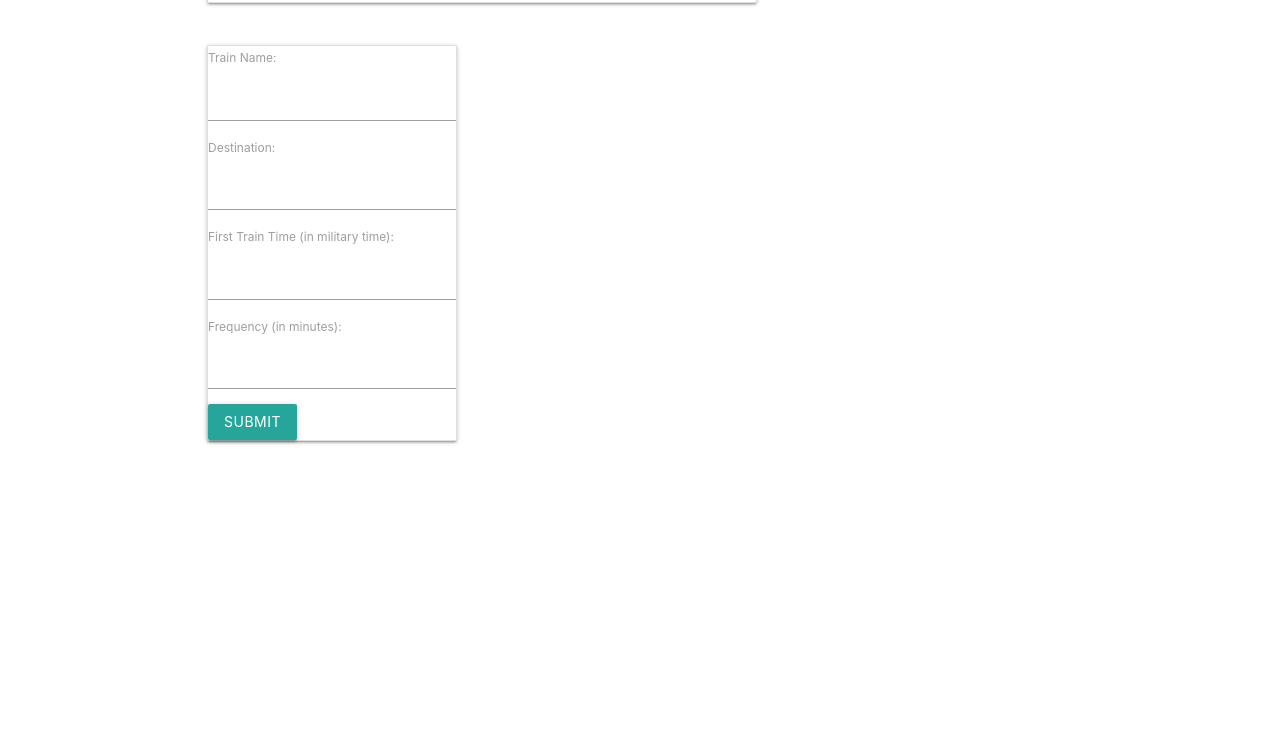
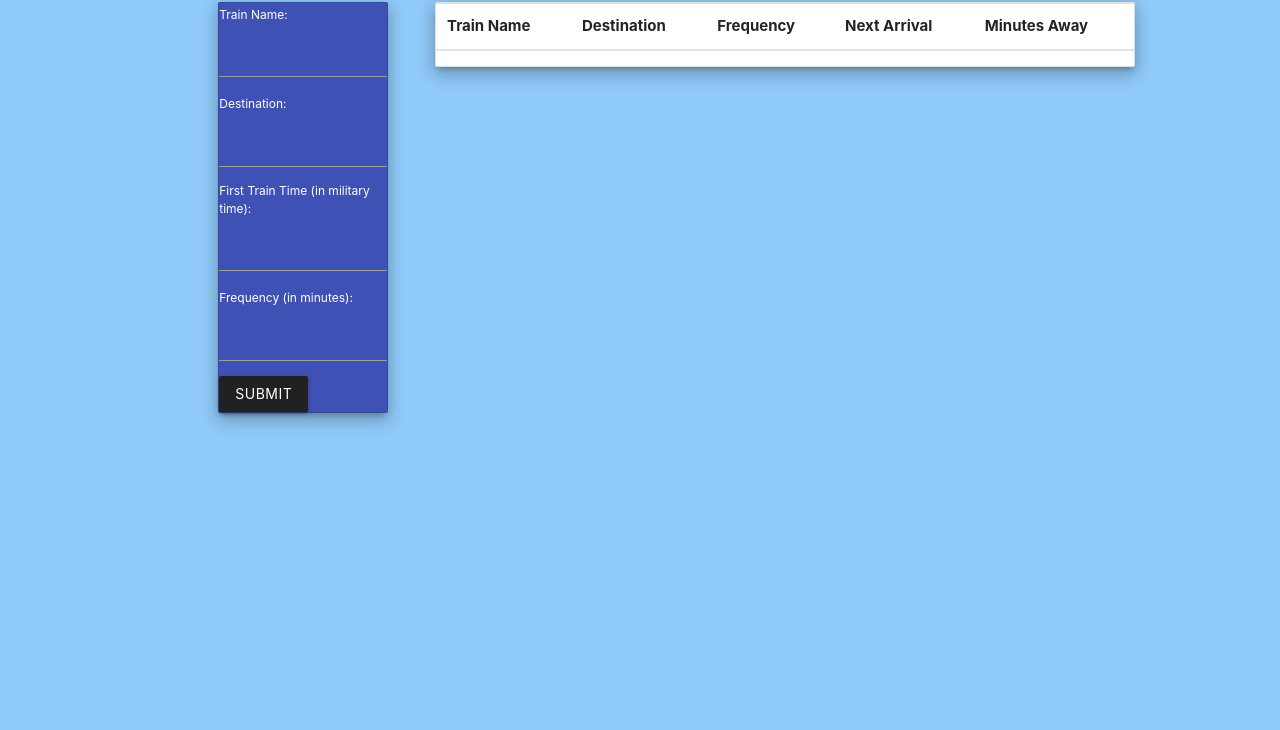
Before and after one commit to BethGrogg/Train_Scheduler, a plain HTML site: page index.html in a window 1280 px wide. Shown: the part 70-800 px from the top of the page. Drawn offline with nearby package versions, Linux system fonts and the light colour scheme; no server answers.

Commit message:
added some design changes utilizing materialize

```diff
--- a/assets/css/style.css
+++ b/assets/css/style.css
@@ -0,0 +1,11 @@
+.adding-new {
+    width: 170px;
+    float: left;
+    color: white !important;
+}
+
+.display-info {
+    width: 700px;
+    float: none;
+    margin: 10px 0 0 20px;
+}
--- a/index.html
+++ b/index.html
@@ -8,6 +8,7 @@
     <script src="https://cdnjs.cloudflare.com/ajax/libs/jquery/3.2.1/jquery.min.js"></script>
     <script src="assets/javascript/scheduler.js"></script>
     <link rel="stylesheet" href="https://maxcdn.bootstrapcdn.com/bootstrap/4.0.0/css/bootstrap.min.css">
+    <link href="https://fonts.googleapis.com/icon?family=Material+Icons" rel="stylesheet">
     <link rel="stylesheet" type="text/css" href="./assets/css/style.css">
     <!--Import materialize.css-->
     <link type="text/css" rel="stylesheet" href="./assets/css/materialize.css"  media="screen,projection"/>
@@ -18,12 +19,44 @@
     <script type="text/javascript" src="./assets/javascript/materialize.js"></script>
 </head>
 
-<body>
+<body class="blue lighten-3">
+        <nav>
+                <div class="nav-wrapper indigo shadow">
+
+                  <a href="#" class="brand-logo center"><i class="material-icons">train</i>Train Scheduler</a>
+
+                </div>
+              </nav>
 
     <div class="container">
         <div class="row">
-            <div class="card">
-                <table class="table" class="striped" id="train-table">
+                <div class="col s3">
+                        <div class="card adding-new indigo white-text z-depth-3">
+                            <form>
+                                <div class="form-group">
+                                    <label class="white-text" for="exampleFormControlInput1">Train Name:</label>
+                                    <input type="text" class="form-control white-text" id="name"
+                                        placeholder="">
+                                </div>
+                                <div class="form-group">
+                                    <label class="white-text" for="exampleFormControlInput1">Destination:</label>
+                                    <input type="text" class="form-control white-text" id="destination" placeholder="">
+                                </div>
+                                <div class="form-group">
+                                    <label class="white-text" for="exampleFormControlInput1">First Train Time (in military time):</label>
+                                    <input type="text" class="form-control white-text" id="first-train-time" placeholder="">
+                                </div>
+                                <div class="form-group">
+                                    <label class="white-text" for="exampleFormControlInput1">Frequency (in minutes):</label>
+                                    <input type="number" class="form-control white-text" id="frequency" placeholder=" ">
+                                </div>
+                                <button type="submit" class="btn grey darken-4" id="submit">Submit</button>
+                            </form>
+                        </div>
+                    </div>
+            <div class="col s9">
+            <div class="card display-info z-depth-3">
+                <table class="table striped" id="train-table">
                     <thead>
                         <tr>
                             <th scope="col">Train Name</th>
@@ -39,29 +72,9 @@
                 </table>
             </div>
         </div>
-        <div class="row">
-            <div class="card">
-                <form>
-                    <div class="form-group">
-                        <label for="exampleFormControlInput1">Train Name:</label>
-                        <input type="text" class="form-control" id="name"
-                            placeholder="">
-                    </div>
-                    <div class="form-group">
-                        <label for="exampleFormControlInput1">Destination:</label>
-                        <input type="text" class="form-control" id="destination" placeholder="">
-                    </div>
-                    <div class="form-group">
-                        <label for="exampleFormControlInput1">First Train Time (in military time):</label>
-                        <input type="text" class="form-control" id="first-train-time" placeholder="">
-                    </div>
-                    <div class="form-group">
-                        <label for="exampleFormControlInput1">Frequency (in minutes):</label>
-                        <input type="number" class="form-control" id="frequency" placeholder=" ">
-                    </div>
-                    <button type="submit" class="btn btn-primary" id="submit">Submit</button>
-                </form>
-            </div>
+
+
+
     </div>
 </body>
 
```
Also changed, not shown: 1 other file.
